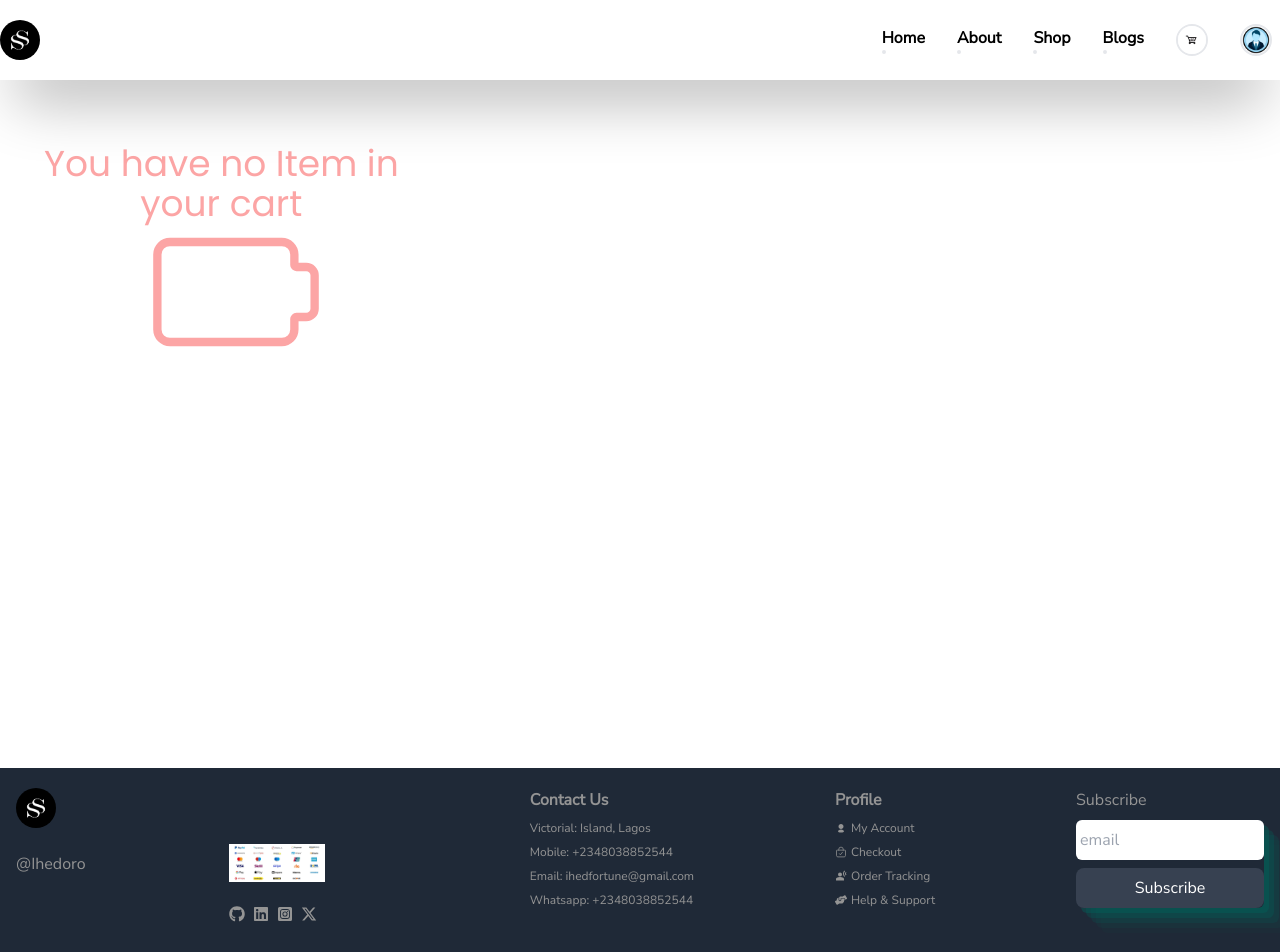
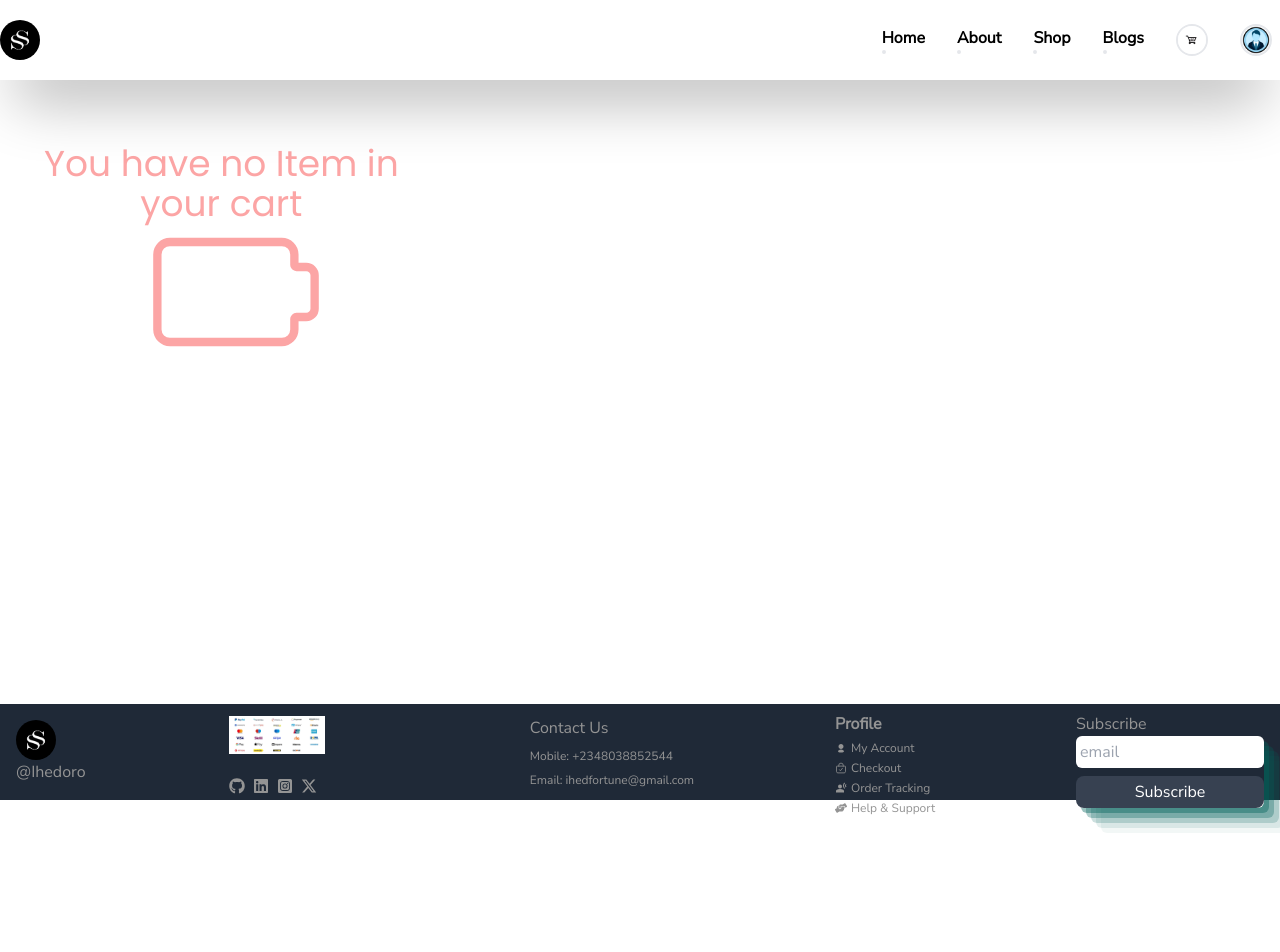
Before and after one commit to fortuneonyeka/shoppers-ecommerce, a React (Create React App) app in the folder shoopers-client/: page /cart in a window 1280 px wide. Shown: the top 952 px of the page. After the commit the page ends 800 px from the top, so only its background shows below. Built offline with nearby package versions, Linux system fonts and the light colour scheme.

Commit message:
update footer

```diff
--- a/shoopers-client/src/components/navigation/Footer.jsx
+++ b/shoopers-client/src/components/navigation/Footer.jsx
@@ -34,14 +34,14 @@ const Footer = () => {
   ];
 
   return (
-    <div className='bg-gray-800 text-[#949494] font-titleFont px-4 bottom-0 z-50 '>
-      <div className='max-w-screen-xl mx-auto grid grid-cols-2 gap-2 md:flex md:flex-row py-5 justify-between'>
+    <div className='bg-gray-800 text-[#949494] font-titleFont px-4 bottom-0 z-50 fixed w-[100%] h-[12%] '>
+      <div className='max-w-screen-xl mx-auto grid grid-cols-2 gap- md:flex md:flex-row py- mb-20 justify-between'>
 
-        <div className='w-10 h-10 flex flex-col gap-6'>
+        <div className='w-10 h-10 flex flex-col gap- py-4'>
           <Link to="/"><img className='rounded-full cursor-pointer hover:shadow-[5px_5px_0px_0px_rgba(109,40,217)]' src={Logo} alt='Logo' /></Link>
           <p>@Ihedoro</p>
         </div>
-        <div className='flex md:flex-col gap-6 py-8 pt-14 px-8'>
+        <div className='flex md:flex-col gap-6 py-3 px-8'>
           <div className='w-24 transform transition-transform duration-300 hover:scale-150'>
             <img src={payments} alt='payments' />
           </div>
@@ -57,14 +57,14 @@ const Footer = () => {
           </div>
         </div>
 
-        <div className='flex flex-col gap-2'>
-          <h3 className='text-md font-bold'>Contact Us</h3>
-          <p className='text-xs'>Victorial: Island, Lagos</p>
+        <div className='flex flex-col gap-2 py-3'>
+          <h3 className='text-md '>Contact Us</h3>
+          {/* <p className='text-xs'>Victorial: Island, Lagos</p> */}
           <p className='text-xs'>Mobile: +2348038852544</p>
           <p className='text-xs'>Email: ihedfortune@gmail.com</p>
-          <p className='text-xs'>Whatsapp: +2348038852544</p>
+          {/* <p className='text-xs'>Whatsapp: +2348038852544</p> */}
         </div>
-        <div className='flex flex-col gap-2 cursor-pointer'>
+        <div className='flex flex-col gap-1 py-2 cursor-pointer'>
           <h3 className='text-md font-bold'>Profile</h3>
           <a href='/account' className='text-xs flex gap-1 items-center transition-transform duration-300 hover:scale-150 hover:text-green-200'>
             <span><TiUser /></span>
@@ -83,11 +83,11 @@ const Footer = () => {
             Help & Support
           </a>
         </div>
-        <div className='flex flex-col gap-2'>
+        <div className='flex flex-col py-2'>
             <p>Subscribe</p>
           <form action='' className='flex gap-2 md:gap-2 md:flex-col shadow-[5px_5px_rgba(0,_98,_90,_0.4),_10px_10px_rgba(0,_98,_90,_0.3),_15px_15px_rgba(0,_98,_90,_0.2),_20px_20px_rgba(0,_98,_90,_0.1),_25px_25px_rgba(0,_98,_90,_0.05)] rounded-md'>
-            <input type='email' placeholder='email' className='rounded-md py-2 px-1' />
-            <button className='bg-gray-700 text-white rounded-lg hover:bg-[#17A349] hover:text-black py-2 px-4 md:px-1 focus:border-none text-md'>
+            <input type='email' placeholder='email' className='rounded-md py-1 px-1' />
+            <button className='bg-gray-700 text-white rounded-lg hover:bg-[#17A349] hover:text-black py-1 px-4 md:px-1 focus:border-none text-md'>
               Subscribe
             </button>
           </form>
```
